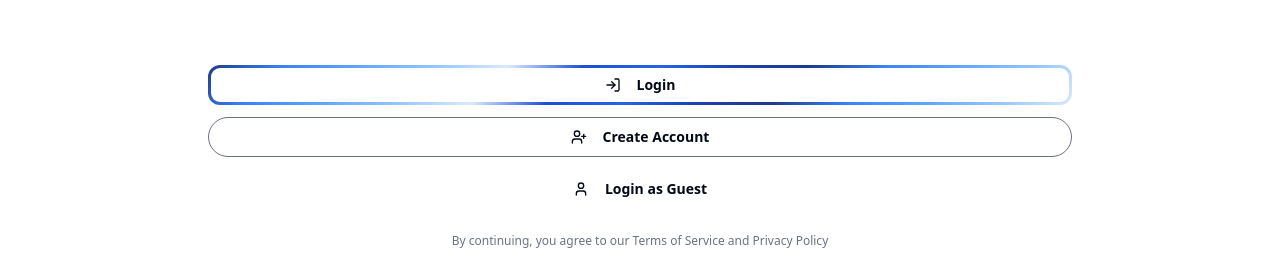
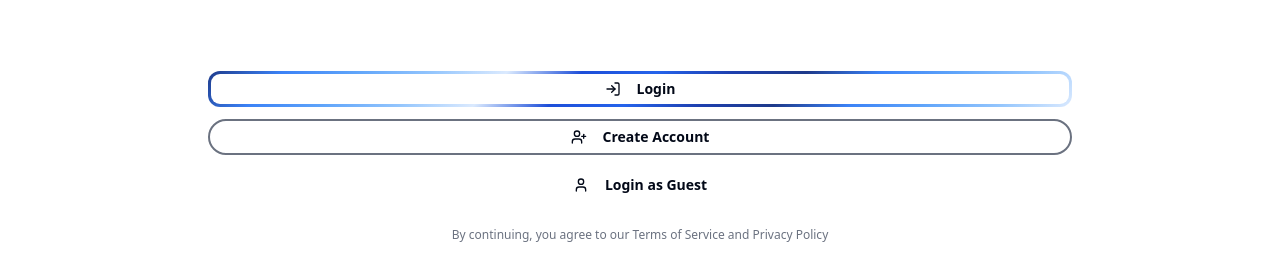
Before and after one commit to Harryr66/SOMA, a Next.js app: page / in a window 1280 px wide. Shown: the part 459-718 px from the top of the page. Built offline with nearby package versions, Linux system fonts and the light colour scheme; no server answers; the database is empty; a web font is replaced by a local one.

Commit message:
Fix homepage buttons: make smaller, ensure gradient button is pill-shaped, thicken create account border

```diff
--- a/src/app/page.tsx
+++ b/src/app/page.tsx
@@ -132,8 +132,8 @@ export default function RootPage() {
               <div className="space-y-3 pt-4">
                 <Button
                   variant="gradient"
-                  className="w-full rounded-full"
-                  size="default"
+                  className="w-full !rounded-full [&::before]:!rounded-full"
+                  size="sm"
                   asChild
                 >
                   <Link href="/login">
@@ -144,8 +144,8 @@ export default function RootPage() {
 
                 <Button
                   variant="outline"
-                  className="w-full rounded-full"
-                  size="default"
+                  className="w-full rounded-full border-2"
+                  size="sm"
                   asChild
                 >
                   <Link href="/login?tab=signup">
@@ -157,7 +157,7 @@ export default function RootPage() {
                 <Button
                   variant="ghost"
                   className="w-full rounded-full"
-                  size="default"
+                  size="sm"
                   onClick={handleGuestLogin}
                   disabled={isGuestLoading}
                 >
```
